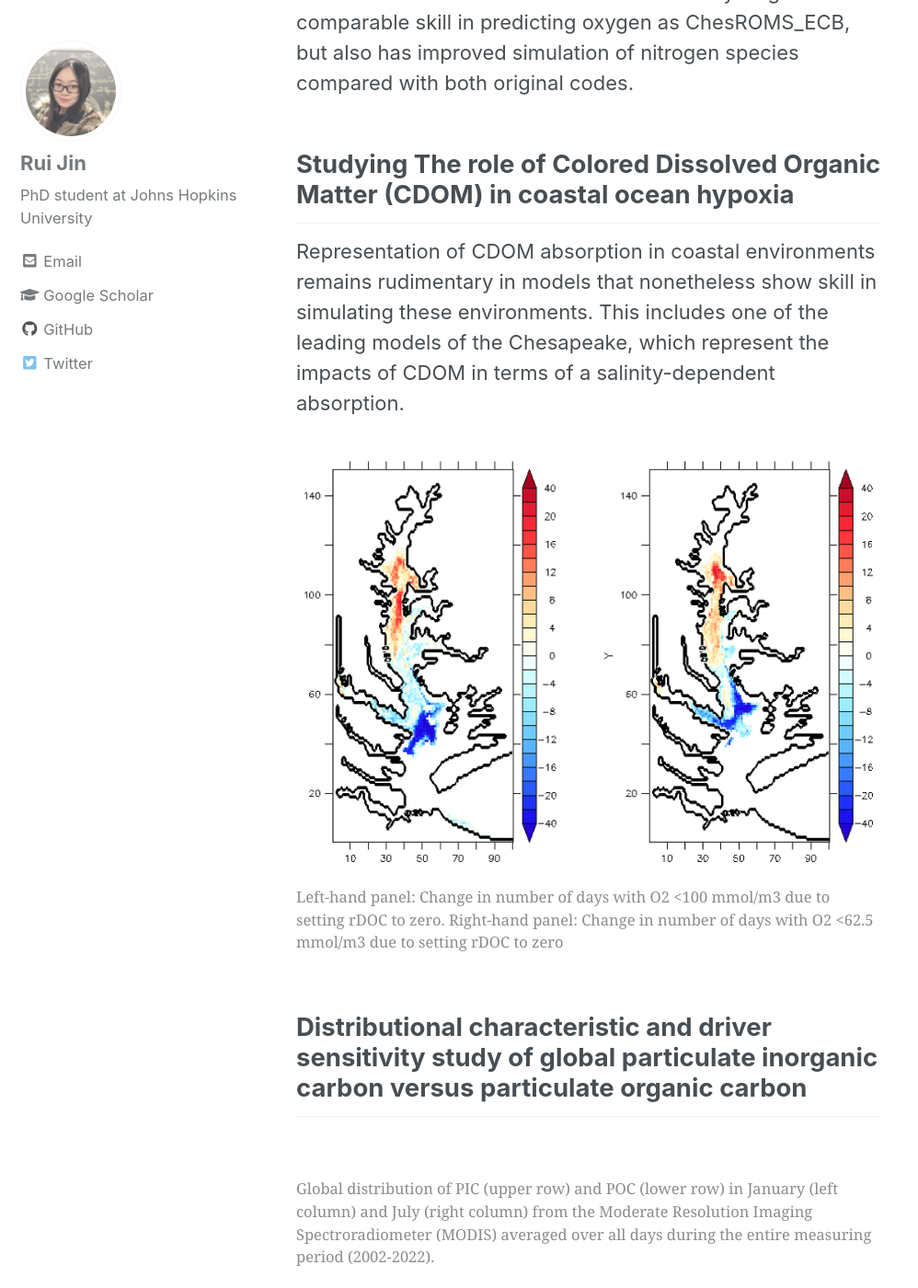
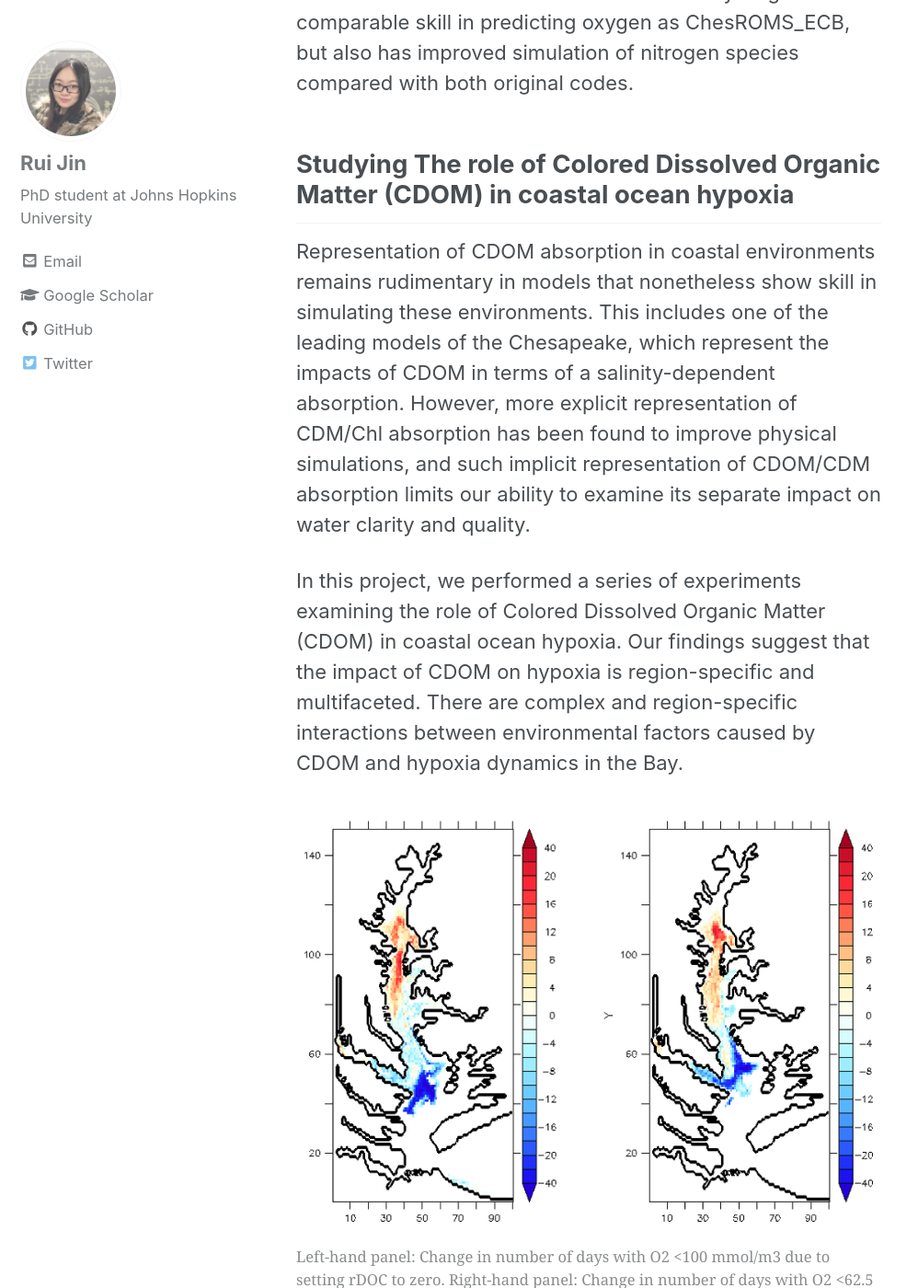
Before and after one commit to RuiJinSZ/RuiJinSZ.github.io, a Jekyll site: the page built from _pages/research.md, in a window 1280 px wide and 1400 px high, scrolled down 1578 px. Shown: the whole window at 92% size, without its empty margins (0-998 px from the left). Built offline with Jekyll 4.4.1, drawn with Linux system fonts in a browser that asks for light colours; nearby versions of some CDN libraries; some of the changed text lies outside the part shown.

Commit message:
update research and news

```diff
--- a/_pages/research.md
+++ b/_pages/research.md
@@ -15,10 +15,16 @@ However, translating the model to the Bay turns out not to be that straightforwa
 
 ## Studying The role of Colored Dissolved Organic Matter (CDOM) in coastal ocean hypoxia
 
-Representation of CDOM absorption in coastal environments remains rudimentary in models that nonetheless show skill in simulating these environments. This includes one of the leading models of the Chesapeake, which represent the impacts of CDOM in terms of a salinity-dependent absorption.
+Representation of CDOM absorption in coastal environments remains rudimentary in models that nonetheless show skill in simulating these environments. This includes one of the leading models of the Chesapeake, which represent the impacts of CDOM in terms of a salinity-dependent absorption. However, more explicit representation of CDM/Chl absorption has been found to improve physical simulations, and such implicit representation of CDOM/CDM absorption limits our ability to examine its separate impact on water clarity and quality.
+
+In this project, we performed a series of experiments examining the role of Colored Dissolved Organic Matter (CDOM) in coastal ocean hypoxia. Our findings suggest that the impact of CDOM on hypoxia is region-specific and multifaceted. There are complex and region-specific interactions between environmental factors caused by CDOM and hypoxia dynamics in the Bay.
 
 {% include figure image_path="/assets/images/research/2.png" caption="Left-hand panel: Change in number of days with O2 <100 mmol/m3 due to setting rDOC to zero. Right-hand panel: Change in number of days with O2 <62.5 mmol/m3 due to setting rDOC to zero"%}
 
 ## Distributional characteristic and driver sensitivity study of global particulate inorganic carbon versus particulate organic carbon
 
+Holder and Gnanadesikan (2023) have showed that ESMs qualitatively simulate the relationships between phytoplankton carbon and environmental parameters known to influence phytoplankton we see in observations. However, the question of whether Earth System Models (ESMs) accurately capture the underlying mechanisms governing the distribution and quantity of particulate inorganic carbon (PIC) versus particulate organic carbon (POC) in the ocean remains a critical knowledge gap.
+
 {% include figure image_path="/assets/images/publications/3.png" caption="Global distribution of PIC (upper row) and POC (lower row) in January (left column) and July (right column) from the Moderate Resolution Imaging Spectroradiometer (MODIS) averaged over all days during the entire measuring period (2002-2022)."%}
+
+We are performing a further investigation on distributional characteristics, and sensitivities of PIC versus POC to environmental drives in both observations and outputs of earth system models using Radom Forest. The goal of this research is to help the modelling community make more accurate predictions of the role of different types of phytoplankton under climate change by incorporating more precise constraints on biogeochemical processes.
```
Also changed, not shown: other parts of _pages/research.md (+1 -1 lines), _pages/news.md (+1 -1 lines).
